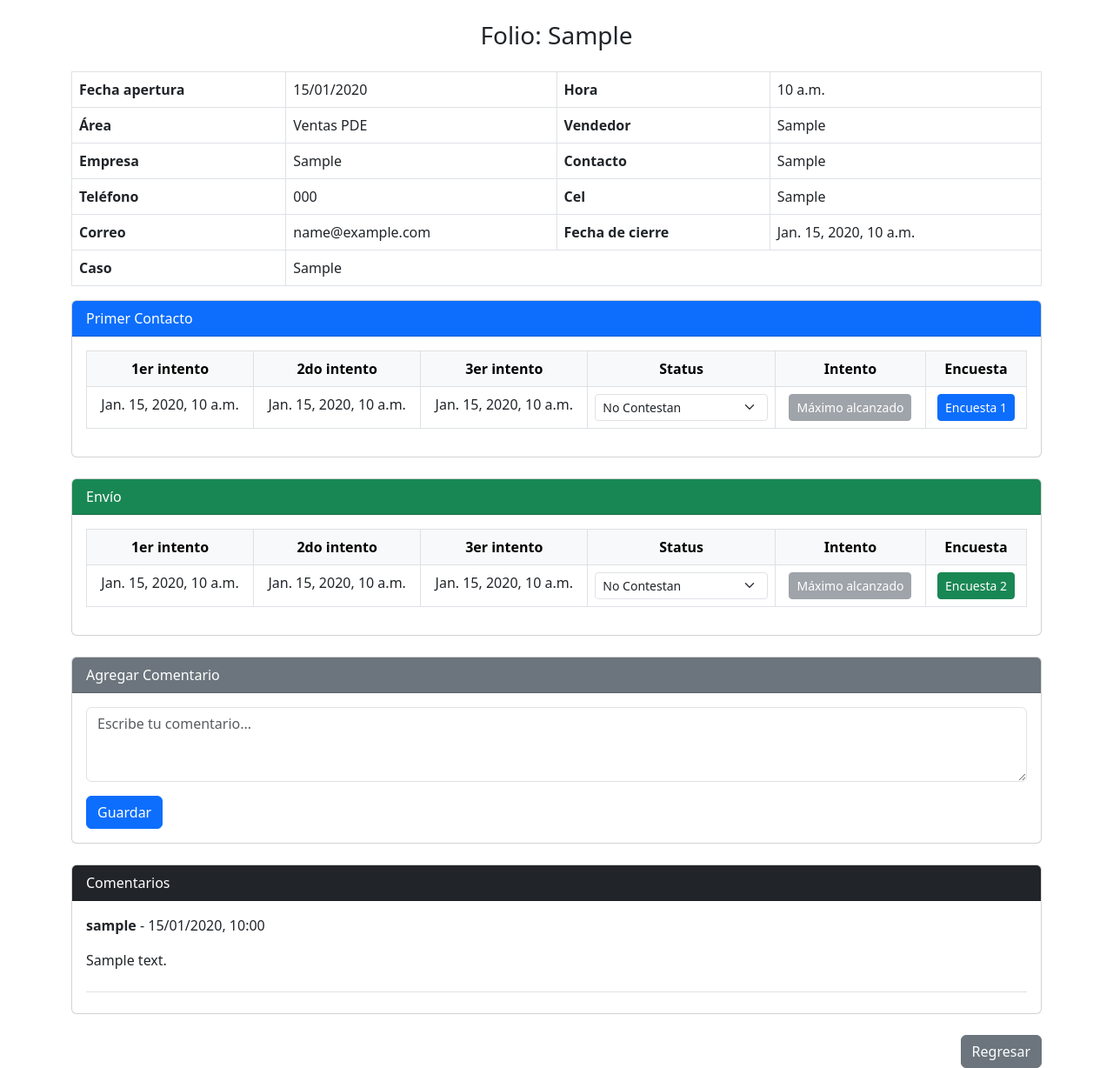
After one commit to Dave147hi/ticket, a Django app: page /folios/encuesta_vista/1/ in a window 1280 px wide. The commit adds this page. Shown: the whole page at 87% size. Run offline with Django 4.2, Linux system fonts and the light colour scheme; a user stored in the database is signed in; tables that the repository leaves empty hold one stand-in row (values such as "Sample post"); some libraries are stand-ins or nearby versions.

Commit message:
implementacion de formulario para encuesta por cliente

```diff
--- /dev/null
+++ b/mi_proyecto/folios/templates/folios/encuesta_vista.html
@@ -0,0 +1,174 @@
+{% extends 'base.html' %}
+{% load static %}
+
+{% block content %}
+<div class="container mt-4">
+    <h3 class="text-center mb-4">Folio: {{ folio.folio }}</h3>
+
+    <!-- Información del Folio -->
+    <table class="table table-bordered">
+        <tr>
+            <th>Fecha apertura</th>
+            <td>{{ folio.fecha_apertura|date:"d/m/Y" }}</td>
+            <th>Hora</th>
+            <td>{{ folio.hora_apertura }}</td>
+        </tr>
+        <tr>
+            <th>Área</th>
+            <td>{{ folio.area }}</td>
+            <th>Vendedor</th>
+            <td>{{ folio.responsable_solucion }}</td>
+        </tr>
+        <tr>
+            <th>Empresa</th>
+            <td>{{ folio.empresa }}</td>
+            <th>Contacto</th>
+            <td>{{ folio.contacto }}</td>
+        </tr>
+        <tr>
+            <th>Teléfono</th>
+            <td>{{ folio.telefono_local }}</td>
+            <th>Cel</th>
+            <td>{{ folio.celular }}</td>
+        </tr>
+        <tr>
+            <th>Correo</th>
+            <td>{{ folio.email }}</td>
+            <th>Fecha de cierre</th>
+            <td>{{ folio.fecha_cierre|default_if_none:"" }}</td>
+        </tr>
+        <tr>
+            <th>Caso</th>
+            <td colspan="3">{{ folio.caso }}</td>
+        </tr>
+    </table>
+
+    <!-- Primer Contacto -->
+    <div class="card mb-4">
+        <div class="card-header bg-primary text-white">Primer Contacto</div>
+        <div class="card-body">
+            <form method="post">
+                {% csrf_token %}
+                <input type="hidden" name="tipo" value="primer_contacto">
+                <table class="table table-bordered text-center">
+                    <thead class="table-light">
+                        <tr>
+                            <th>1er intento</th>
+                            <th>2do intento</th>
+                            <th>3er intento</th>
+                            <th>Status</th>
+                            <th>Intento</th>
+                            <th>Encuesta</th>
+                        </tr>
+                    </thead>
+                    <tbody>
+                        <tr>
+                            <td>{{ folio.intento_pc_1|default:"-" }}</td>
+                            <td>{{ folio.intento_pc_2|default:"-" }}</td>
+                            <td>{{ folio.intento_pc_3|default:"-" }}</td>
+                            <td>
+                                <select name="estado_primer_contacto" class="form-select form-select-sm" onchange="this.form.submit()">
+                                    {% for value, label in estado_opciones %}
+                                        <option value="{{ value }}" {% if folio.estado_primer_contacto == value %}selected{% endif %}>{{ label }}</option>
+                                    {% endfor %}
+                                </select>
+                            </td>
+                            <td>
+                                {% if not folio.intento_pc_3 %}
+                                    <button type="submit" name="intento" value="1" class="btn btn-sm btn-warning">Capturar intento</button>
+                                {% else %}
+                                    <button class="btn btn-sm btn-secondary" disabled>Máximo alcanzado</button>
+                                {% endif %}
+                            </td>
+                            <td>
+                                <a href="{% url 'primer_contacto' folio.id %}" class="btn btn-sm btn-primary">Encuesta 1</a>
+                            </td>
+                        </tr>
+                    </tbody>
+                </table>
+            </form>
+        </div>
+    </div>
+
+    <!-- Envío -->
+    <div class="card mb-4">
+        <div class="card-header bg-success text-white">Envío</div>
+        <div class="card-body">
+            <form method="post">
+                {% csrf_token %}
+                <input type="hidden" name="tipo" value="envio">
+                <table class="table table-bordered text-center">
+                    <thead class="table-light">
+                        <tr>
+                            <th>1er intento</th>
+                            <th>2do intento</th>
+                            <th>3er intento</th>
+                            <th>Status</th>
+                            <th>Intento</th>
+                            <th>Encuesta</th>
+                        </tr>
+                    </thead>
+                    <tbody>
+                        <tr>
+                            <td>{{ folio.intento_envio_1|default:"-" }}</td>
+                            <td>{{ folio.intento_envio_2|default:"-" }}</td>
+                            <td>{{ folio.intento_envio_3|default:"-" }}</td>
+                            <td>
+                                <select name="estado_envio" class="form-select form-select-sm" onchange="this.form.submit()">
+                                    {% for value, label in estado_opciones %}
+                                        <option value="{{ value }}" {% if folio.estado_envio == value %}selected{% endif %}>{{ label }}</option>
+                                    {% endfor %}
+                                </select>
+                            </td>
+                            <td>
+                                {% if not folio.intento_envio_3 %}
+                                    <button type="submit" name="intento" value="1" class="btn btn-sm btn-warning">Capturar intento</button>
+                                {% else %}
+                                    <button class="btn btn-sm btn-secondary" disabled>Máximo alcanzado</button>
+                                {% endif %}
+                            </td>
+                            <td>
+                                <a href="{% url 'envio_encuesta' folio.id %}" class="btn btn-sm btn-success">Encuesta 2</a>
+                            </td>
+                        </tr>
+                    </tbody>
+                </table>
+            </form>
+        </div>
+    </div>
+
+    <!-- Comentario nuevo -->
+    <div class="card mb-4">
+        <div class="card-header bg-secondary text-white">Agregar Comentario</div>
+        <div class="card-body">
+            <form method="post">
+                {% csrf_token %}
+                <div class="mb-3">
+                    <textarea name="nuevo_comentario" rows="3" class="form-control" placeholder="Escribe tu comentario..."></textarea>
+                </div>
+                <button type="submit" class="btn btn-primary">Guardar</button>
+            </form>
+        </div>
+    </div>
+
+    <!-- Comentarios existentes -->
+    <div class="card">
+        <div class="card-header bg-dark text-white">Comentarios</div>
+        <div class="card-body">
+            {% for comentario in comentarios %}
+                <div class="border-bottom pb-2 mb-2">
+                    <p><strong>{{ comentario.usuario.username }}</strong> - {{ comentario.fecha|date:"d/m/Y, H:i" }}</p>
+                    <p>{{ comentario.texto }}</p>
+                </div>
+            {% empty %}
+                <p>No hay comentarios aún.</p>
+            {% endfor %}
+        </div>
+    </div>
+
+    <!-- Botón de regresar -->
+    <div class="mt-4 text-end">
+        <a href="{% url 'control_encuestas' %}" class="btn btn-secondary">Regresar</a>
+    </div>
+</div>
+{% endblock %}
--- a/mi_proyecto/folios/urls.py
+++ b/mi_proyecto/folios/urls.py
@@ -2,14 +2,17 @@ from django.urls import path
 from . import views
 
 urlpatterns = [
-    path('dashboard/', views.dashboard, name='dashboard'),
+    path('', views.dashboard, name='dashboard'),
     path('crear/', views.crear_folio, name='crear_folio'),
-    path('<int:folio_id>/editar/', views.editar_folio, name='editar_folio'),
-    path('<int:folio_id>/', views.ver_folio, name='ver_folio'),
+    path('editar/<int:folio_id>/', views.editar_folio, name='editar_folio'),
+    path('ver/<int:folio_id>/', views.ver_folio, name='ver_folio'),
 
-    # NUEVAS RUTAS PARA CONTROL DE ENCUESTAS
+    # Control de encuestas
     path('encuestas/', views.control_encuestas, name='control_encuestas'),
-    path('encuestas/folio/<int:folio_id>/', views.ver_folio_encuesta, name='ver_folio_encuesta'),
-    path('encuestas/folio/<int:folio_id>/primer_contacto/', views.primer_contacto, name='primer_contacto'),
-    path('encuestas/folio/<int:folio_id>/envio_encuesta/', views.envio_encuesta, name='envio_encuesta'),
+    path('ver_folio_encuesta/<int:folio_id>/', views.ver_folio_encuesta, name='ver_folio_encuesta'),
+    path('primer_contacto/<int:folio_id>/', views.primer_contacto, name='primer_contacto'),
+    path('envio_encuesta/<int:folio_id>/', views.envio_encuesta, name='envio_encuesta'),
+
+    # Nueva vista detallada de encuesta
+    path('encuesta_vista/<int:folio_id>/', views.encuesta_vista, name='encuesta_vista'),
 ]
--- a/mi_proyecto/folios/views.py
+++ b/mi_proyecto/folios/views.py
@@ -4,8 +4,8 @@ from django.contrib.auth.decorators import login_required
 from django.db.models import Count
 from django.utils import timezone
 from django.http import JsonResponse
-from .models import Folio, Comentario, User
-from .forms import FolioEditForm, FolioForm
+from .models import Folio, Comentario, ComentarioEncuesta
+from .forms import FolioForm, FolioEditForm, PrimerContactoForm, EnvioEncuestaForm
 
 # ================================
 # DASHBOARD Y GESTIÓN DE FOLIOS
@@ -18,7 +18,6 @@ def dashboard(request):
     folio_numero = request.GET.get('folio_numero')
 
     folios = Folio.objects.all()
-
     if area:
         folios = folios.filter(area=area)
     if fecha:
@@ -45,7 +44,7 @@ def crear_folio(request):
         if form.is_valid():
             folio_obj = form.save(commit=False)
             folio_obj.asesor = request.user
-            folio_obj.save()  # Se genera el folio automáticamente
+            folio_obj.save()
             return redirect('dashboard')
     else:
         form = FolioForm()
@@ -54,22 +53,17 @@ def crear_folio(request):
 @login_required
 def editar_folio(request, folio_id):
     folio = get_object_or_404(Folio, id=folio_id)
-
     if request.method == 'POST':
         folio_form = FolioEditForm(request.POST, instance=folio)
         nuevo_comentario = request.POST.get("nuevo_comentario", "").strip()
-
         if folio_form.is_valid():
             folio = folio_form.save(commit=False)
             if folio.estatus == 'Cerrada' and not folio.fecha_cierre:
                 folio.fecha_cierre = timezone.now()
                 folio.hora_cierre = timezone.now().time()
             folio.save()
-
             if nuevo_comentario:
-                comentario = Comentario(texto=nuevo_comentario, folio=folio, usuario=request.user)
-                comentario.save()
-
+                Comentario.objects.create(folio=folio, usuario=request.user, texto=nuevo_comentario)
             return redirect('editar_folio', folio_id=folio.id)
     else:
         folio_form = FolioEditForm(instance=folio)
@@ -96,15 +90,59 @@ def ver_folio(request, folio_id):
 
 @login_required
 def control_encuestas(request):
-    # Filtrar folios que NO estén en estado "REALIZADA" por defecto
-    folios = Folio.objects.exclude(status_primer_contacto="REALIZADA")
+    folios = Folio.objects.all()
     unique_areas = Folio.objects.values_list('area', flat=True).distinct()
-    asesores = User.objects.filter(is_active=True)  # Lista de asesores activos
-
     return render(request, 'folios/control_encuestas.html', {
         'folios': folios,
         'unique_areas': unique_areas,
-        'asesores': asesores,
+    })
+
+@login_required
+def encuesta_vista(request, folio_id):
+    folio = get_object_or_404(Folio, id=folio_id)
+    comentarios = ComentarioEncuesta.objects.filter(folio=folio).order_by('-fecha')
+
+    if request.method == 'POST':
+        texto = request.POST.get('nuevo_comentario', '').strip()
+        if texto:
+            ComentarioEncuesta.objects.create(folio=folio, usuario=request.user, texto=texto)
+
+        intento = request.POST.get('intento')
+        tipo = request.POST.get('tipo')
+        now = timezone.now()
+
+        if tipo == 'primer_contacto':
+            if not folio.intento_pc_1:
+                folio.intento_pc_1 = now
+            elif not folio.intento_pc_2:
+                folio.intento_pc_2 = now
+            elif not folio.intento_pc_3:
+                folio.intento_pc_3 = now
+        elif tipo == 'envio':
+            if not folio.intento_envio_1:
+                folio.intento_envio_1 = now
+            elif not folio.intento_envio_2:
+                folio.intento_envio_2 = now
+            elif not folio.intento_envio_3:
+                folio.intento_envio_3 = now
+
+        estado_primer = request.POST.get('estado_primer_contacto')
+        estado_envio = request.POST.get('estado_envio')
+        if estado_primer:
+            folio.estado_primer_contacto = estado_primer
+        if estado_envio:
+            folio.estado_envio = estado_envio
+
+        folio.save()
+        return redirect('encuesta_vista', folio_id=folio.id)
+
+    # Para los selects
+    estado_opciones = Folio._meta.get_field('estado_primer_contacto').choices
+
+    return render(request, 'folios/encuesta_vista.html', {
+        'folio': folio,
+        'comentarios': comentarios,
+        'estado_opciones': estado_opciones,
     })
 
 @login_required
@@ -119,60 +157,49 @@ def ver_folio_encuesta(request, folio_id):
 @login_required
 def primer_contacto(request, folio_id):
     folio = get_object_or_404(Folio, id=folio_id)
+    if request.method == 'POST':
+        form = PrimerContactoForm(request.POST, instance=folio)
+        if form.is_valid():
+            folio = form.save(commit=False)
+            if not folio.asesor:
+                folio.asesor = request.user
+            folio.fecha_primer_contacto = timezone.now()
 
-    if request.method == 'POST':
-        status = request.POST.get('status_primer_contacto')
-        folio.status_primer_contacto = status
-        folio.fecha_primer_contacto = timezone.now()
+            now = timezone.now()
+            if not folio.intento_pc_1:
+                folio.intento_pc_1 = now
+            elif not folio.intento_pc_2:
+                folio.intento_pc_2 = now
+            elif not folio.intento_pc_3:
+                folio.intento_pc_3 = now
 
-        # REGISTRO DE INTENTOS DE CONTACTO
-        now = timezone.now()
-        if not folio.intento_1:
-            folio.intento_1 = now
-        elif not folio.intento_2:
-            folio.intento_2 = now
-        elif not folio.intento_3:
-            folio.intento_3 = now
+            folio.save()
+            return redirect('ver_folio_encuesta', folio_id=folio.id)
+    else:
+        form = PrimerContactoForm(instance=folio)
 
-        folio.save()
-        return redirect('ver_folio_encuesta', folio_id=folio.id)
-
-    return render(request, 'folios/primer_contacto.html', {'folio': folio})
+    return render(request, 'folios/primer_contacto.html', {'folio': folio, 'form': form})
 
 @login_required
 def envio_encuesta(request, folio_id):
     folio = get_object_or_404(Folio, id=folio_id)
+    if request.method == 'POST':
+        form = EnvioEncuestaForm(request.POST, instance=folio)
+        if form.is_valid():
+            folio = form.save(commit=False)
+            folio.fecha_envio = timezone.now()
 
-    if request.method == 'POST':
-        folio.status_envio = request.POST.get('status_envio')
-        folio.fecha_envio = timezone.now()
-        folio.save()
-        return redirect('ver_folio_encuesta', folio_id=folio.id)
+            now = timezone.now()
+            if not folio.intento_envio_1:
+                folio.intento_envio_1 = now
+            elif not folio.intento_envio_2:
+                folio.intento_envio_2 = now
+            elif not folio.intento_envio_3:
+                folio.intento_envio_3 = now
 
-    return render(request, 'folios/envio_encuesta.html', {'folio': folio})
+            folio.save()
+            return redirect('ver_folio_encuesta', folio_id=folio.id)
+    else:
+        form = EnvioEncuestaForm(instance=folio)
 
-# ================================
-# ASIGNACIÓN DE ASESORES (AJAX)
-# ================================
-
-@login_required
-def asignar_asesor(request):
-    if request.method == 'POST':
-        data = json.loads(request.body)
-        folio_id = data.get('folio_id')
-        tipo = data.get('tipo')  # 'primer_contacto' o 'envio'
-        asesor_id = data.get('asesor_id')
-
-        folio = get_object_or_404(Folio, id=folio_id)
-        asesor = User.objects.get(id=asesor_id) if asesor_id else None
-
-        if tipo == 'primer_contacto':
-            folio.asesor_primer_contacto = asesor
-        elif tipo == 'envio':
-            folio.asesor_envio = asesor
-
-        folio.save()
-
-        return JsonResponse({'success': True, 'folio_id': folio.id, 'asesor': asesor.username if asesor else "Sin asignar"})
-
-    return JsonResponse({'success': False}, status=400)
+    return render(request, 'folios/envio_encuesta.html', {'folio': folio, 'form': form})
--- a/mi_proyecto/mi_proyecto/settings.py
+++ b/mi_proyecto/mi_proyecto/settings.py
@@ -82,7 +82,7 @@ WSGI_APPLICATION = 'mi_proyecto.wsgi.application'
 DATABASES = {
     'default': {
         'ENGINE': 'django.db.backends.postgresql',
-        'NAME': 'mi_proyect',
+        'NAME': 'mi_proyecto',
         'USER': 'dave',
         'PASSWORD': 'miproyecto2025',
         'HOST': 'localhost',
```
Also changed, not shown: mi_proyecto/folios/forms.py (+22 -25 lines), mi_proyecto/folios/models.py (+57 -94 lines), mi_proyecto/folios/templates/folios/control_encuestas.html (+38 -89 lines), mi_proyecto/folios/migrations/0004_folio_estado_envio_folio_estado_primer_contacto_and_more.py (added), mi_proyecto/folios/migrations/0005_remove_folio_intento_1_remove_folio_intento_2_and_more.py (added).
